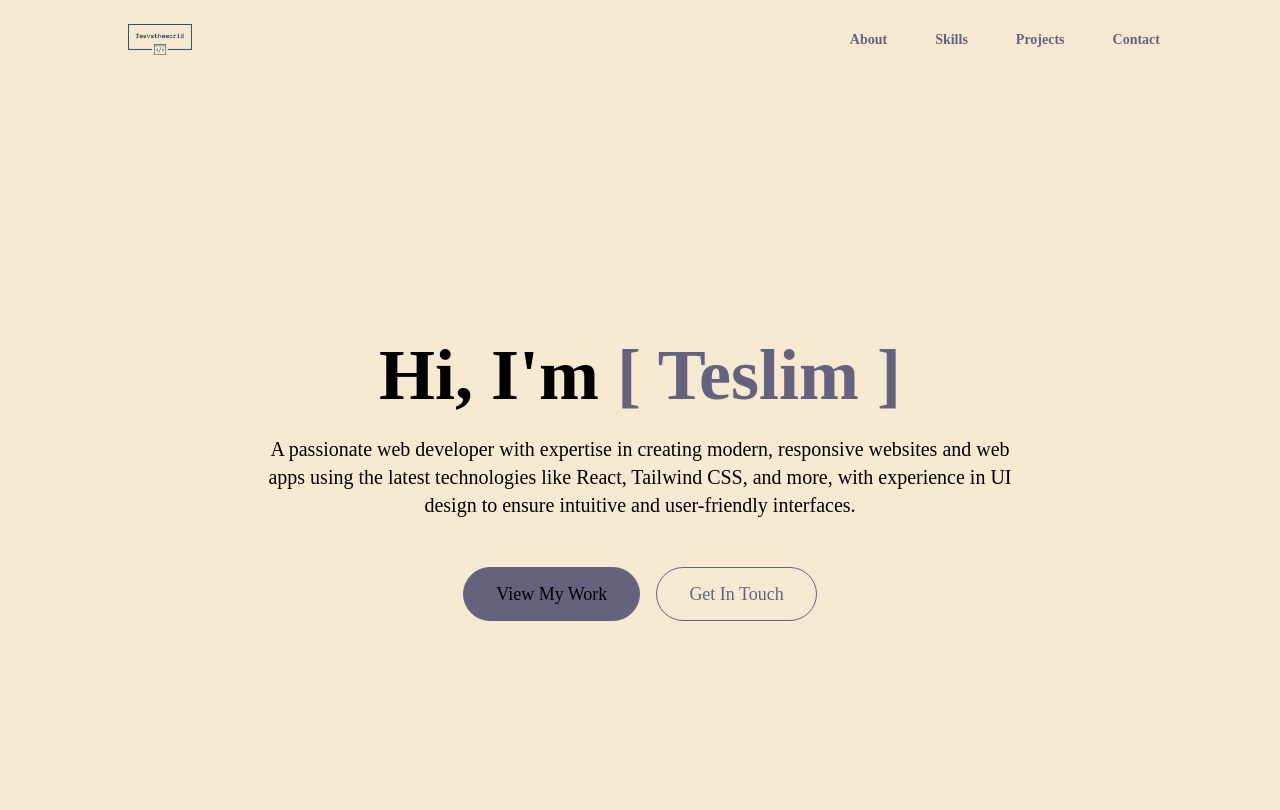
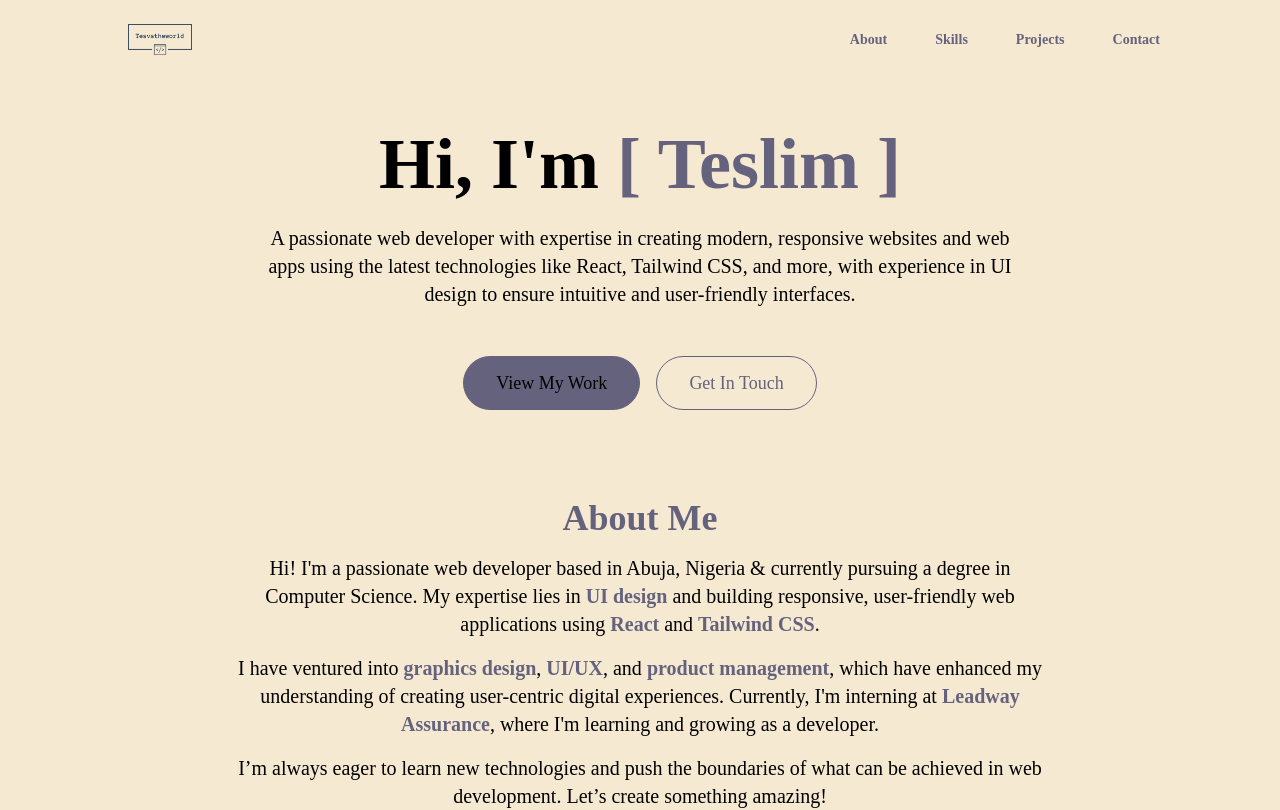
Before and after one commit to tesvstheworld/my-portfolio, a React (Create React App) app: page / in a window 1280 px wide. Shown: the top 810 px of the page. Built offline with nearby package versions, Linux system fonts and the light colour scheme.

Commit message:
spacing issue

```diff
--- a/src/components/HeroSection.jsx
+++ b/src/components/HeroSection.jsx
@@ -12,11 +12,11 @@ const HeroSection = () => {
 
   return (
     <section
-      className="text-black h-full py-12  flex items-center justify-center sm:min-h-screen"
+      className="text-black  py-12 flex items-center justify-center "
       data-aos="fade-up"
       data-aos-delay="200"
     >
-      <div className="container mx-auto px-6 lg:px-12 text-center">
+      <div className="container mx-auto px-6 lg:px-12 text-center h-fit">
         <h1 className="text-5xl lg:text-7xl font-bold leading-tight mb-6">
           Hi, I'm{" "}
           <span className="text-customBlue2 whitespace-nowrap">[ Teslim ]</span>
```
